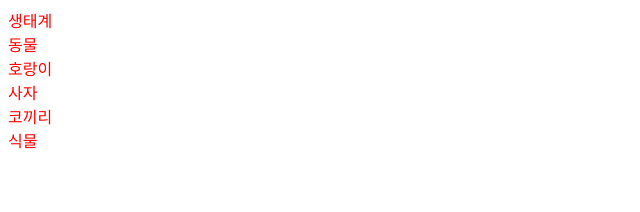
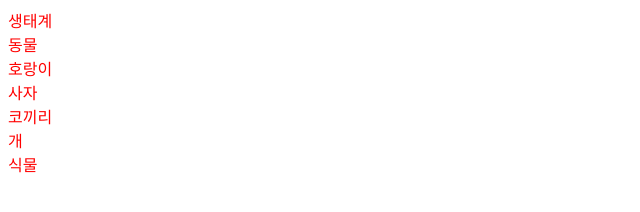
Before and after one commit to twilight4j/starter, a plain HTML site: page index.html in a window 1280 px wide. Shown: the full height of the page, 0-640 px from the left. Drawn offline with Linux system fonts and the light colour scheme.

Commit message:
개 추가

```diff
--- a/index.html
+++ b/index.html
@@ -13,6 +13,7 @@
       <div class="tiger">호랑이</div>
       <div class="lion">사자</div>
       <div class="elephant">코끼리</div>
+      <div class="dog">개</div>
     </div>
   </div>
   <div class="plant">식물</div>
```
